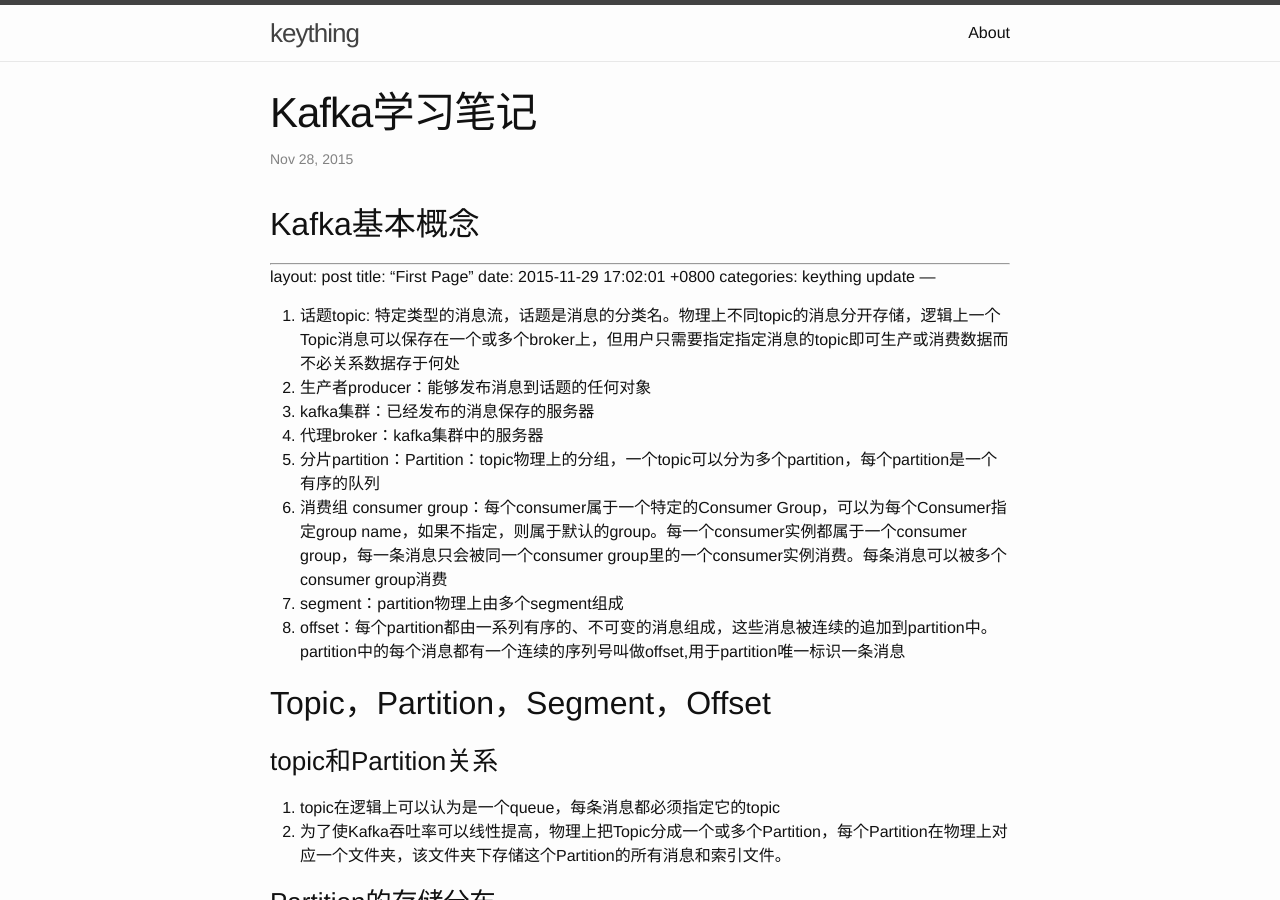
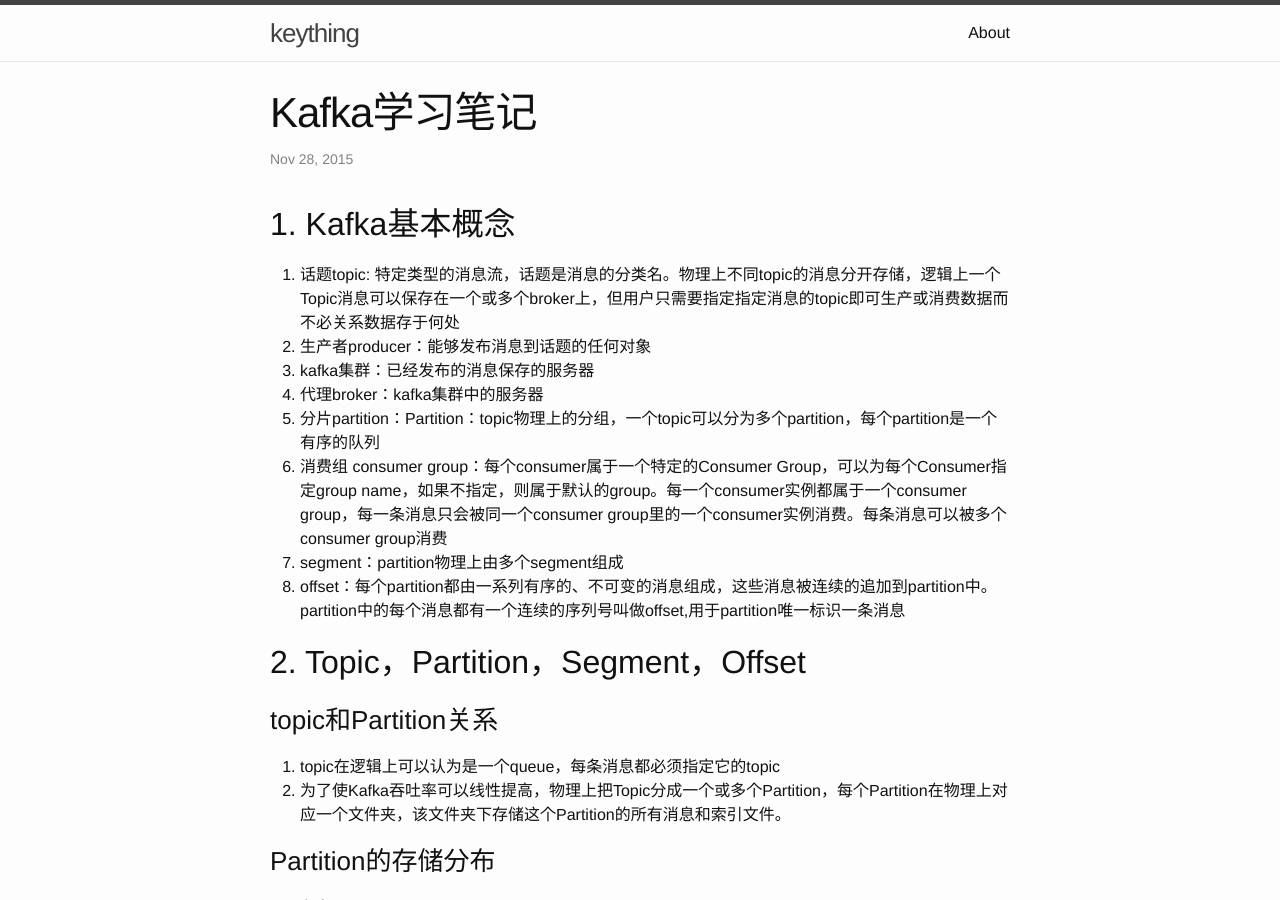
Before and after one commit to yankai0219/keything.github.io, a Jekyll site: the page built from _posts/2015-11-30-Kafka-学习笔记.md, in a window 1280 px wide and 900 px high. Built offline with Jekyll 4.4.1, drawn with Linux system fonts in a browser that asks for light colours; some of the changed text lies outside the part shown.

Commit message:
modify format

```diff
--- a/_posts/2015-11-30-Kafka-学习笔记.md
+++ b/_posts/2015-11-30-Kafka-学习笔记.md
@@ -4,13 +4,8 @@ title:  "Kafka学习笔记"
 date:   2015-11-28 17:02:01 +0800
 categories: keything update
 ---
-## Kafka基本概念
----
-layout: post
-title:  "First Page"
-date:   2015-11-29 17:02:01 +0800
-categories: keything update
----
+
+## 1. Kafka基本概念
 1. 话题topic: 特定类型的消息流，话题是消息的分类名。物理上不同topic的消息分开存储，逻辑上一个Topic消息可以保存在一个或多个broker上，但用户只需要指定指定消息的topic即可生产或消费数据而不必关系数据存于何处
 2. 生产者producer：能够发布消息到话题的任何对象
 3. kafka集群：已经发布的消息保存的服务器
@@ -21,7 +16,7 @@ categories: keything update
 8. offset：每个partition都由一系列有序的、不可变的消息组成，这些消息被连续的追加到partition中。partition中的每个消息都有一个连续的序列号叫做offset,用于partition唯一标识一条消息
 
 
-## Topic，Partition，Segment，Offset
+## 2. Topic，Partition，Segment，Offset
 ### topic和Partition关系
 1. topic在逻辑上可以认为是一个queue，每条消息都必须指定它的topic
 2. 为了使Kafka吞吐率可以线性提高，物理上把Topic分成一个或多个Partition，每个Partition在物理上对应一个文件夹，该文件夹下存储这个Partition的所有消息和索引文件。
```
Also changed, not shown: other parts of _posts/2015-11-30-Kafka-学习笔记.md (+3 -3 lines).
